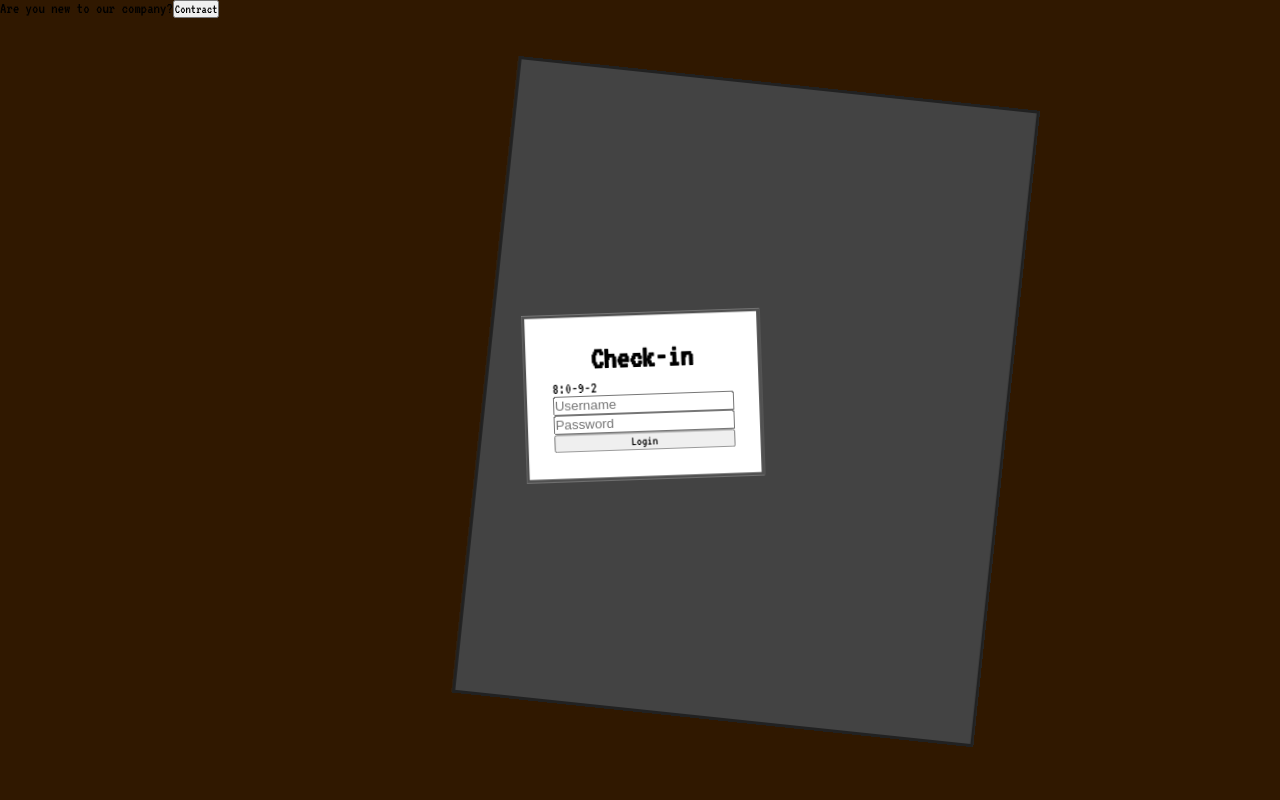
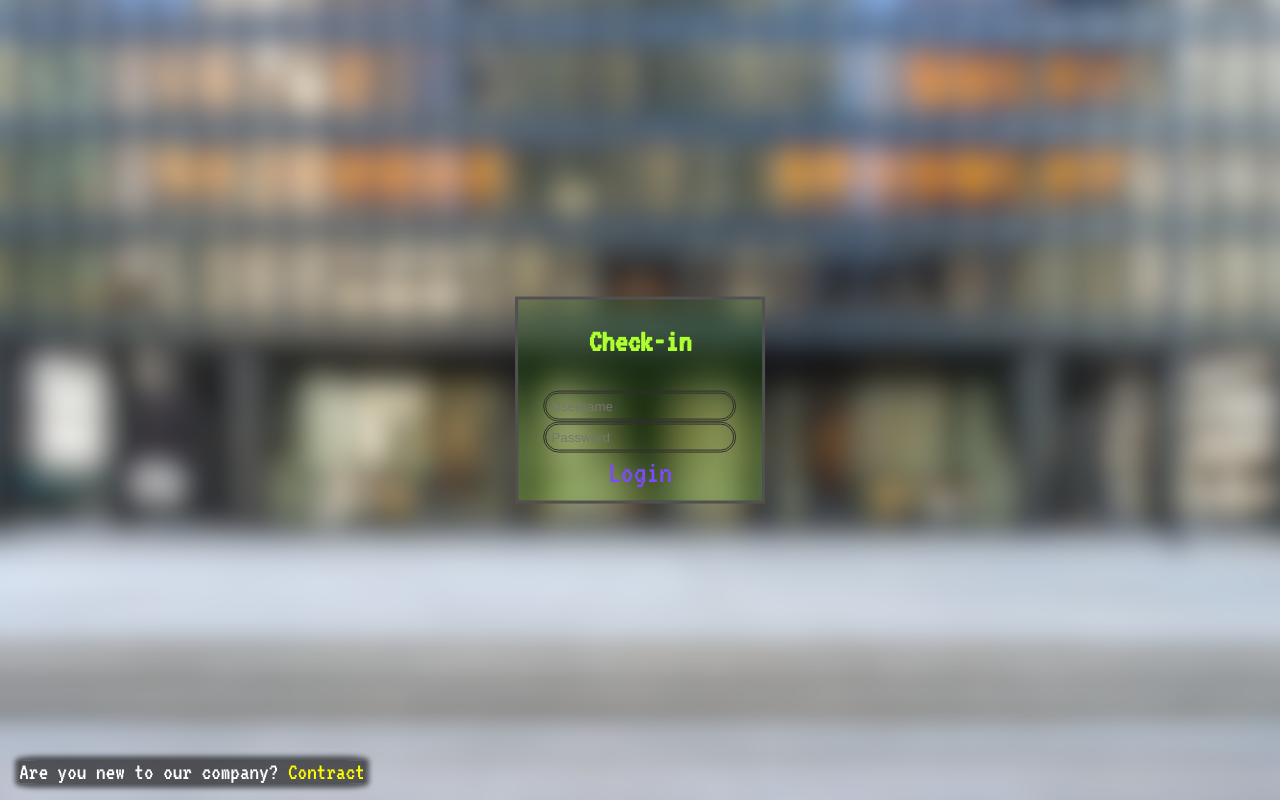
Before and after one commit to CrabNo13/Vivimus-Pecunia, a React (Vite) app: page /authpage in a window 1280 px wide. Built offline with nearby package versions, Linux system fonts and the light colour scheme.

Commit message:
Reworked authentication page style and functionality, updating the backend as well

```diff
--- a/src/App.css
+++ b/src/App.css
@@ -24,12 +24,32 @@ button {
 }
 
 .landPageBackground {
-  background-color: rgb(48, 24, 0);
+  background-color: rgba(0, 0, 0, 0);
   height: 100vh;
   width: 100vw;
 }
 
-.contract {
+.authBackgroundImage {
+  min-height: 100%;
+  min-width: 100%;
+  pointer-events: none;
+  position: fixed;
+  left: 50%;
+  transform: translate(-50%);
+}
+
+.authChange {
+  position: fixed;
+  bottom: 2%;
+  left: 1.5%;
+  background-color: #00000092;
+  box-shadow: 0px 0px 5px 4px #00000092;
+  border-radius: 6%;
+  color: white;
+  font-size: x-large;
+}
+
+.authBox {
   display: flex;
   flex-direction: column;
   position: fixed;
@@ -38,28 +58,70 @@ button {
   bottom: 50%;
   right: 50%;
   transform: translate(50%, 50%);
-  rotate: -2deg;
-  padding: 2%;
-  background-color: rgb(255, 255, 255);
+  padding-top: 2%;
+  padding-left: 2%;
+  padding-right: 2%;
+  padding-bottom: 1%;
   border: solid 3px rgb(81, 81, 81);
 }
 
-.contractBack {
-  position: fixed;
-  aspect-ratio: 9 / 11;
-  height: 80vh;
-  width: auto;
-  bottom: 53%;
-  right: 39%;
-  transform: translate(50%, 50%);
-  rotate: 6deg;
-  background-color: rgb(67, 67, 67);
-  border: solid 3px rgb(33, 33, 33);
+.authForm {
+  padding-top: 28px;
+  display: flex;
+  flex-direction: column;
+}
+
+.inputOne {
+  background: none;
+  border: double 3px rgb(47, 47, 47);
+  border-radius: 16px;
+  color: rgb(0, 0, 0);
+  padding: 5px;
+}
+
+.inputTwo {
+  background: none;
+  border: double 3px rgb(47, 47, 47);
+  border-radius: 16px;
+  color: whitesmoke;
+  padding: 5px;
+}
+
+.error-message {
+  color: red;
+  margin-top: 10px;
+  font-size: medium;
+  max-width: 80%;
+  word-wrap: break-word;
+  white-space: normal
+}
+
+.authButton {
+  padding-top: 3px;
+  color: #7d4bff;
+  border: none;
+  background: none;
+  font-size: xx-large;
+}
+
+.authButton:hover {
+  scale: 125%;
+  transition: scale 0.3s ease;
+}
+
+.checkin {
+  color: greenyellow;
+  background: linear-gradient(360deg, rgba(136, 255, 51, 0.186) 0%, rgba(13, 99, 0, 0.186) 100%);
+}
+
+.contract {
+  rotate: -2deg;
+  background-color: rgb(255, 255, 255);
+  max-width: 500px;
 }
 
 .contractTitle {
-  display: flex;
-  justify-content: center;
+  align-self: center;
   padding-bottom: 3%;
 }
 
@@ -104,16 +166,6 @@ button {
   image-rendering: pixelated;
   object-fit: contain;
   pointer-events: none;
-}
-
-.settingsButton {
-  position: fixed;
-  z-index: 10;
-  background-image: url(./textures/cat_profile.png);
-  bottom: 18px;
-  right: 20px;
-  height: 30px;
-  width: 30px;
 }
 
 .hotbar {
@@ -262,6 +314,11 @@ button {
   border: none;
   font-size: x-large;
   align-self: flex-start;
+}
+
+.interactionButton:hover {
+  scale: 105%;
+  transition: scale 0.2s ease;
 }
 
 .pathWay {
@@ -546,7 +603,7 @@ button {
 }
 
 .logout {
-  color: rgb(255, 216, 23);
+  color: rgb(255, 166, 23);
 }
 
 .delete {
--- a/src/AuthPage.jsx
+++ b/src/AuthPage.jsx
@@ -3,22 +3,23 @@ import axios from 'axios';
 import { useNavigate } from 'react-router-dom';
 import { Context } from './App';
 import { ContractText } from './Text';
+import Background from './textures/background.png'
 
 function AuthPage() {
     const { setIsAuthenticated, setUserData } = useContext(Context);
     const [username, setUsername] = useState('');
     const [password, setPassword] = useState('');
     const [isRegistering, setIsRegistering] = useState(false);
+    const [errorMessage, setErrorMessage] = useState('');
     const navigate = useNavigate();
 
-    const d = new Date();
-    const minute = d.getMinutes();
-    const hour = d.getHours();
-    const month = d.getMonth();
-    const day = d.getDay();
-    const fullDate = `${hour}:${minute}-${month}-${day}`
+    const handleLogin = async (e) => {
+        e.preventDefault();
 
-    const handleLogin = async () => {
+        if (!username || !password) {
+            setErrorMessage('Please fill in all fields.');
+            return;
+        }
         try {
             const response = await axios.post('http://localhost:5000/login', { username, password });
             localStorage.setItem('authToken', response.data.token);
@@ -26,10 +27,17 @@ function AuthPage() {
             setUserData(response.data.user);
             navigate('/');
         } catch (error) {
-            console.error('Login failed', error);
+            setErrorMessage('Login failed.');
         }
     };
-    const handleRegister = async () => {
+    const handleRegister = async (e) => {
+        e.preventDefault();
+
+        if (!username || !password) {
+            setErrorMessage('Please fill in all fields.');
+            return;
+        }
+        console.log('Register payload:', { username, password });
         try {
             const response = await axios.post('http://localhost:5000/register', { username, password });
             localStorage.setItem('authToken', response.data.accessToken);
@@ -38,33 +46,42 @@ function AuthPage() {
             navigate('/');
         } catch (error) {
             console.error('Registration failed', error);
+            setErrorMessage('Registration failed.');
         }
     };
     return (
         <div className='landPageBackground'>
-            <div className='contractBack'></div>
-            <div className='contract'>
+            <img src={Background} className='authBackgroundImage' />
+
+            <div className={`authBox ${isRegistering ? 'contract' : 'checkin'}`}>
                 <h1 className='contractTitle'>{isRegistering ? 'Sign contract' : 'Check-in'}</h1>
-                {isRegistering ? <p className='contractText'>{ContractText}</p> : <p>{fullDate}</p>}
+                {isRegistering ? <p className='contractText'>{ContractText}</p> : ''}
+
+                <form className='authForm' onSubmit={isRegistering ? handleRegister : handleLogin}>
                     <input
+                        className={isRegistering ? 'inputOne' : 'inputTwo'}
                         type="text"
                         value={username}
                         onChange={(e) => setUsername(e.target.value)}
                         placeholder="Username"
                     />
                     <input
+                        className={isRegistering ? 'inputOne' : 'inputTwo'}
                         type="password"
                         value={password}
                         onChange={(e) => setPassword(e.target.value)}
                         placeholder="Password"
                     />
-                <button onClick={isRegistering ? handleRegister : handleLogin}>
+                    <button className='authButton' type='submit'>
                         {isRegistering ? 'Register' : 'Login'}
                     </button>
+                </form>
+                {errorMessage && <p className="error-message">{errorMessage}</p>}
             </div>
-            <p>
-                {isRegistering ? 'Do you already work here?' : "Are you new to our company?"}
-                <button onClick={() => setIsRegistering(!isRegistering)}>
+
+            <p className='authChange'>
+                {isRegistering ? 'Do you already work here? ' : 'Are you new to our company? '}
+                <button className='interactionButton' onClick={() => setIsRegistering(!isRegistering)}>
                     {isRegistering ? 'Check-in' : 'Contract'}
                 </button>
             </p>
--- a/src/ui/InteractionBox.jsx
+++ b/src/ui/InteractionBox.jsx
@@ -29,9 +29,9 @@ function InteractionBox() {
 
     const handleClickOutside = (event) => {
         if (!event.target.closest('.interactionBox')) {
-            setInteractionBoxVisible(false);
             setInteractionItem(null);
             setInteractionAction(0)
+            setInteractionBoxVisible(false);
         }
     };
 
--- a/src/ui/ProfileMenu.jsx
+++ b/src/ui/ProfileMenu.jsx
@@ -35,19 +35,22 @@ function ProfileMenu() {
         setProfileMenuVisible(false)
     };
 
-    async function SaveXP() {
+    async function SaveProgress() {
         const xp = userData.xp;
+        const inventory = userData.inventory;
+
         try {
-            const response = await axios.post('http://localhost:5000/update-xp', {
+            const response = await axios.post('http://localhost:5000/update-progress', {
                 userId: userData._id,
-                xp
+                xp,
+                inventory
             });
 
             setInteractionAction(1);
             setInteractionBoxVisible(true);
             setProfileMenuVisible(false);
         } catch (error) {
-            console.error('Failed to save XP:', error);
+            console.error('Failed to save progress:', error);
         }
     }
 
@@ -60,9 +63,9 @@ function ProfileMenu() {
                 <h2>EDUCATION</h2>
                 <p>Nothing to show here</p>
                 <h2>SKILLS</h2>
-                <p>Can touch his elbow with his tongue PUT XP ROUND HERE</p>
+                <p>Can touch his elbow with his tongue</p>
             </div>
-            <button className="menuButtonLeft menuButton save" onClick={SaveXP}>Save</button>
+            <button className="menuButtonLeft menuButton save" onClick={SaveProgress}>Save</button>
         </div>
         <div className="profileMenuRight">
             <div className="profileInfoContainer">
```
Also changed, not shown: src/textures/background.png (added), 1 other file (tests, documents, lock files or other folders). Lines whose indentation alone changed are shown as unchanged.
